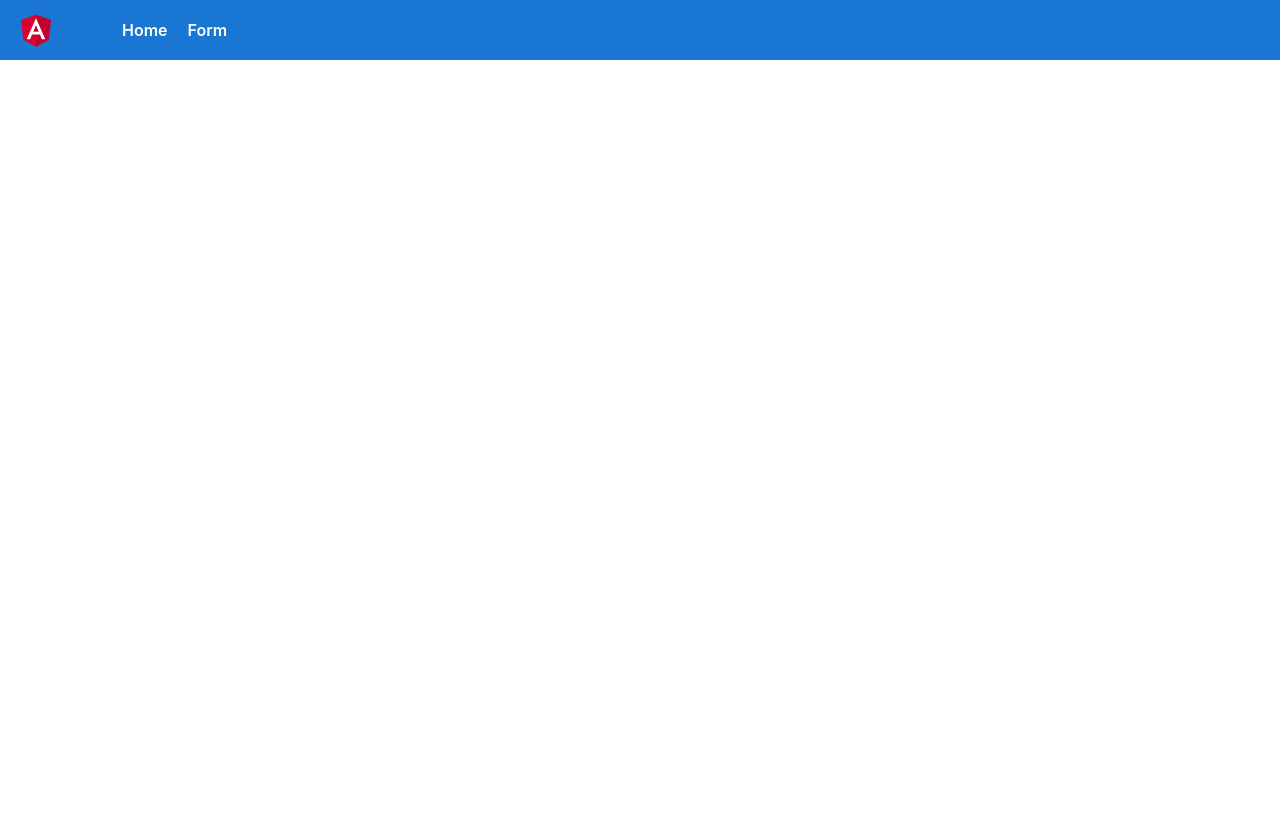
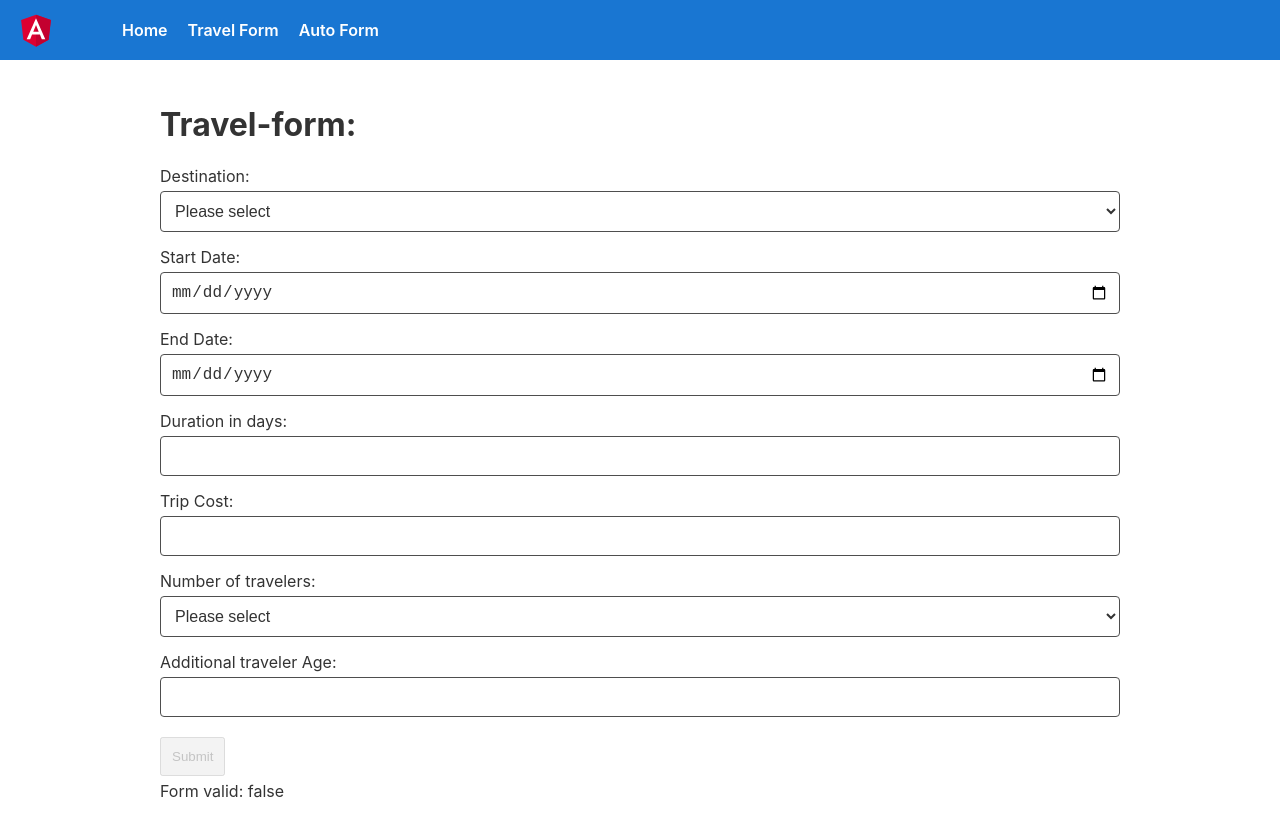
Before and after one commit to Srcky/forms, an Angular app: page /travel in a window 1280 px wide. Before the commit this address led to /. Before the commit the page ends 800 px from the top, so only its background shows below. Built offline with nearby package versions, Linux system fonts and the light colour scheme.

Commit message:
Refactored toggling logic, added auto form

```diff
--- a/src/app/app-routing.module.ts
+++ b/src/app/app-routing.module.ts
@@ -1,10 +1,12 @@
 import { NgModule } from '@angular/core';
 import { Routes, RouterModule } from '@angular/router';
 import { TravelFormComponent } from './travel-form/travel-form.component';
+import { AutoFormComponent } from './auto-form/auto-form.component';
 
 
 const routes: Routes = [
-  { path: 'form', component: TravelFormComponent }
+  { path: 'travel', component: TravelFormComponent },
+  { path: 'auto', component: AutoFormComponent }
 ];
 
 @NgModule({
--- a/src/app/app.component.html
+++ b/src/app/app.component.html
@@ -19,7 +19,10 @@
       <a routerLink="/" routerLinkActive="active">home</a>
     </li>
     <li class="links">
-      <a routerLink="/form" routerLinkActive="active">form</a>
+      <a routerLink="/travel" routerLinkActive="active">Travel Form</a>
+    </li>
+    <li class="links">
+      <a routerLink="/auto" routerLinkActive="active">Auto Form</a>
     </li>
   </ul>
 </div>
--- a/src/app/app.module.ts
+++ b/src/app/app.module.ts
@@ -5,11 +5,13 @@ import { AppRoutingModule } from './app-routing.module';
 import { AppComponent } from './app.component';
 import { TravelFormComponent } from './travel-form/travel-form.component';
 import { ReactiveFormsModule, FormsModule } from '@angular/forms';
+import { AutoFormComponent } from './auto-form/auto-form.component';
 
 @NgModule({
   declarations: [
     AppComponent,
-    TravelFormComponent
+    TravelFormComponent,
+    AutoFormComponent
   ],
   imports: [
     BrowserModule,
--- /dev/null
+++ b/src/app/auto-form/auto-form.component.html
@@ -0,0 +1,3 @@
+<h1>
+  Auto-form:
+</h1>
--- /dev/null
+++ b/src/app/auto-form/auto-form.component.scss
@@ -0,0 +1,35 @@
+:host {
+  width: 100%;
+}
+.formGroup,
+.control-wrapper {
+  display: flex;
+  flex-direction: column;
+}
+.control-wrapper {
+  margin-bottom: 10px;
+}
+input,
+select,
+button {
+  padding: 10px;
+  margin: 5px 0;
+  &:disabled,
+  &[disabled] {
+    cursor: not-allowed;
+    opacity: 0.7;
+  }
+}
+input,
+select {
+  border: 1px solid #4e4e4e;
+  color: #333;
+  background-color: #ffffff;
+  font-size: 16px;
+  border-radius: 4px;
+}
+.control-wrapper {
+  .ng-invalid.ng-touched {
+    border: 2px solid #ff0000;
+  }
+}
--- /dev/null
+++ b/src/app/auto-form/auto-form.component.ts
@@ -0,0 +1,33 @@
+import { Component, OnInit } from '@angular/core';
+import { FormBuilder, FormGroup, Validators, FormArray } from '@angular/forms';
+import { CustomFormValidators } from '../util/validators/custom-form-validators';
+
+@Component({
+  selector: 'app-auto-form',
+  templateUrl: './auto-form.component.html',
+  styleUrls: ['./auto-form.component.scss']
+})
+export class AutoFormComponent implements OnInit {
+
+  constructor(
+    private fb: FormBuilder
+  ) { }
+
+  defaultForm: FormGroup;
+  additional: FormArray;
+
+  ngOnInit() {
+    this.defaultForm = this.fb.group({
+      destination: ['', [Validators.required]],
+      startDate: ['', [Validators.required, CustomFormValidators.compareToCurrentDate('shouldBeGreater')]],
+      endDate: ['', [Validators.required, CustomFormValidators.compareToCurrentDate('shouldBeGreater')]],
+      durationInDays: ['', [Validators.required]],
+      tripCost: ['', [Validators.required, Validators.min(0), Validators.max(1000000), Validators.pattern('^[0-9]*$')]],
+      numberOfTravelers: ['', Validators.required],
+      otherTravelers: this.fb.array([
+        // this.makeNew()
+      ])
+    });
+  }
+
+}
--- a/src/app/travel-form/travel-form.component.html
+++ b/src/app/travel-form/travel-form.component.html
@@ -35,7 +35,7 @@
     <select
       formControlName="numberOfTravelers"
       required
-      (change)="addFormControls(defaultForm.get('numberOfTravelers').value)"
+      (change)="toggleFormControls(defaultForm.get('numberOfTravelers').value)"
     >
       <option selected>Please select</option>
       <option *ngFor="let traveler of travelers">{{ traveler }}</option>
--- a/src/app/travel-form/travel-form.component.ts
+++ b/src/app/travel-form/travel-form.component.ts
@@ -34,7 +34,7 @@ export class TravelFormComponent implements OnInit {
       endDate: ['', [Validators.required, CustomFormValidators.compareToCurrentDate('shouldBeGreater')]],
       durationInDays: ['', [Validators.required]],
       tripCost: ['', [Validators.required, Validators.min(0), Validators.max(1000000), Validators.pattern('^[0-9]*$')]],
-      numberOfTravelers: ['', Validators.required],
+      numberOfTravelers: ['', [Validators.required, Validators.pattern('^[0-9]*$')]],
       otherTravelers: this.fb.array([
         this.makeNew()
       ])
@@ -53,20 +53,16 @@ export class TravelFormComponent implements OnInit {
   get formArr() {
     return this.defaultForm.get('otherTravelers') as FormArray;
   }
-  addFormControls(qty: number): void {
-    for (let i = 0; ; i++) {
-      if (i > qty) {
-        break;
+  toggleFormControls(qty: number): void {
+    if (qty > this.formArr.length) {
+      for (let i = this.formArr.length; i < qty; i++) {
+        this.formArr.push(this.makeNew());
       }
-      if (qty > this.formArr.length) {
-        this.formArr.push(this.makeNew());
-      } else {
-        while (this.formArr.length > qty) {
-          this.formArr.removeAt(0);
-        }
+    } else {
+      while (this.formArr.length > qty) {
+        this.formArr.removeAt(0);
       }
     }
-    console.log(this.defaultForm);
   }
 
 }
```
Also changed, not shown: 1 other file (tests, documents, lock files or other folders).
